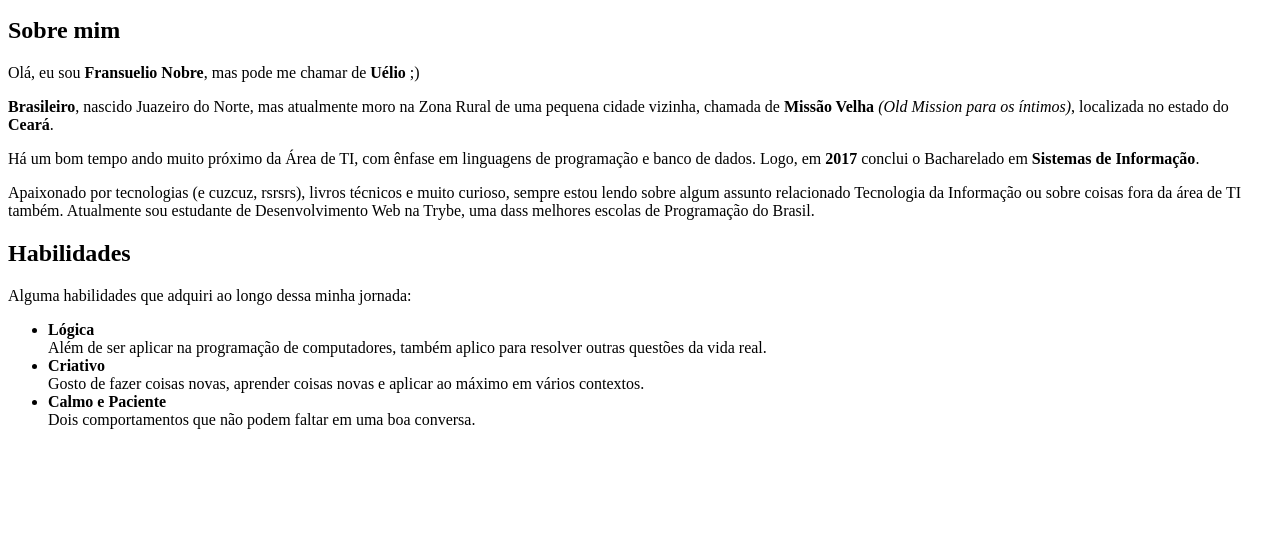
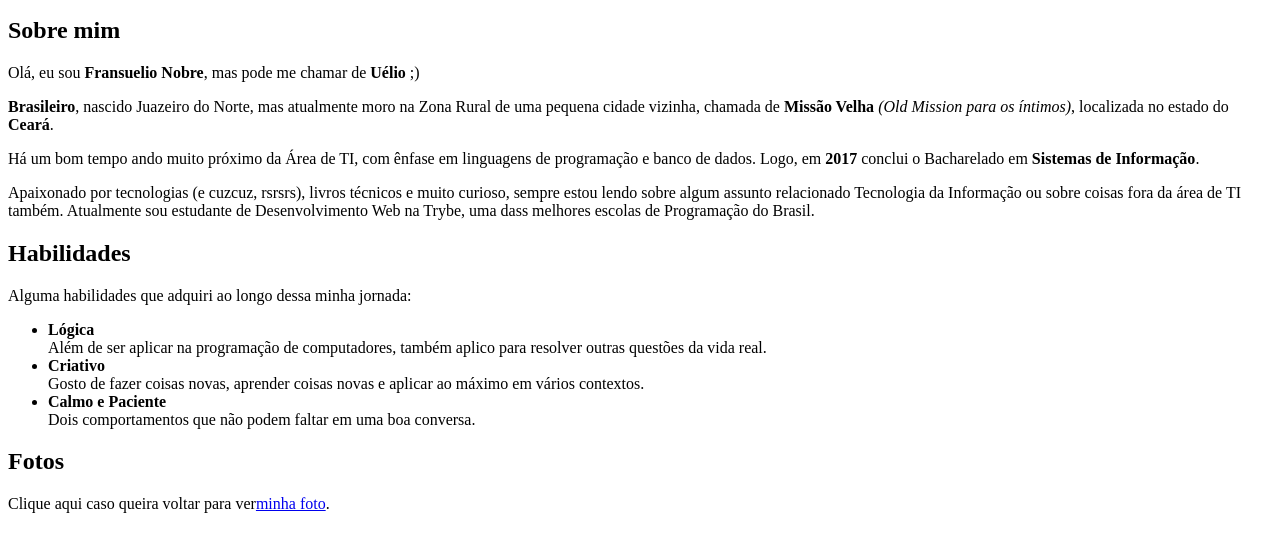
Before and after one commit to UelioNobre/portfolio, a plain HTML site: page index.html in a window 1280 px wide. Shown: the part 101-652 px from the top of the page. Drawn offline with Linux system fonts and the light colour scheme.

Commit message:
adiciona um link interno para foto

```diff
--- a/index.html
+++ b/index.html
@@ -43,6 +43,12 @@
   </ul>
 
 
+  <h2 id="foto">Fotos</h2>
+  <p>Clique aqui caso queira voltar para ver<a href="#me">minha foto</a>.</p>
+
+
+
+
 
 
 
```
